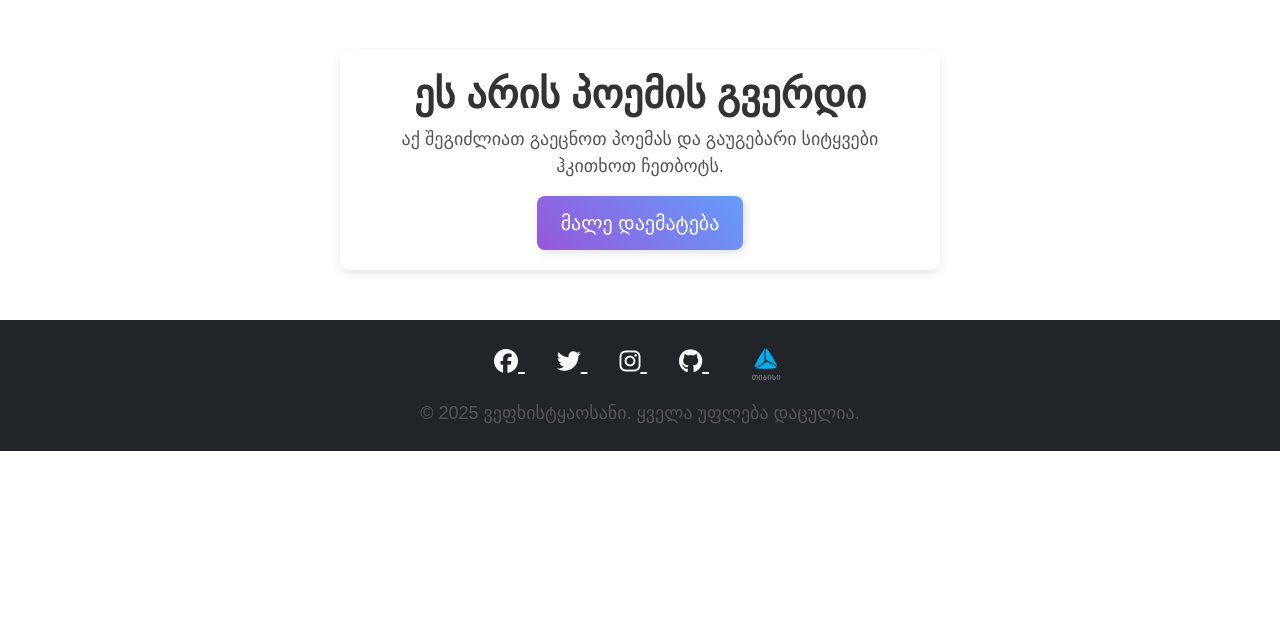
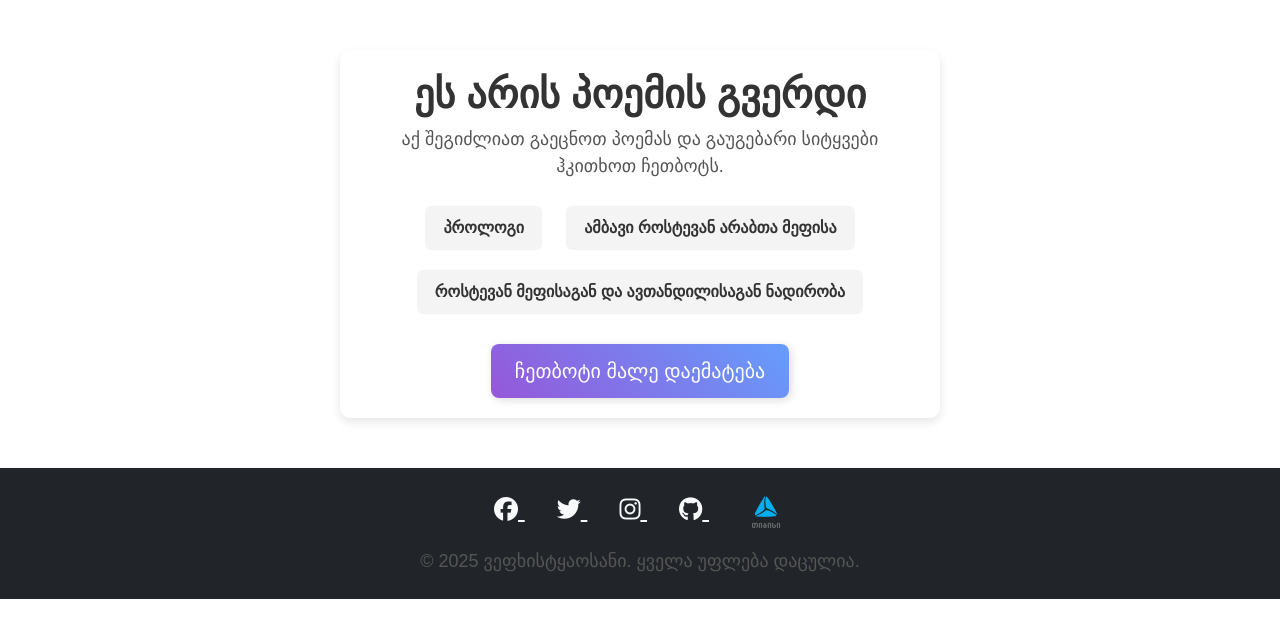
Before and after one commit to SANDRICKSON/vefxistyaosani, a Flask app: page /poem in a window 1280 px wide. Shown: the part 92-730 px from the top of the page. Run offline with Flask 3, Linux system fonts and the light colour scheme; some web fonts are replaced.

Commit message:
Update poem.html

```diff
--- a/templates/poem.html
+++ b/templates/poem.html
@@ -5,7 +5,14 @@
     <h1>ეს არის პოემის გვერდი</h1>
     <p>აქ შეგიძლიათ გაეცნოთ პოემას და გაუგებარი სიტყვები ჰკითხოთ ჩეთბოტს.</p>
 
-    <button disabled class="custom-btn">მალე დაემატება</button>
+    <!-- დამატებული ბმულები თავებზე -->
+    <div class="chapter-links">
+        <a href="{{ url_for('chapter_page', chapter_id=1) }}" class="chapter-link">პროლოგი</a>
+        <a href="{{ url_for('chapter_page', chapter_id=2) }}" class="chapter-link">ამბავი როსტევან არაბთა მეფისა</a>
+        <a href="{{ url_for('chapter_page', chapter_id=3) }}" class="chapter-link">როსტევან მეფისაგან და ავთანდილისაგან ნადირობა</a>
+    </div>
+
+    <button disabled class="custom-btn">ჩეთბოტი მალე დაემატება</button>
 </div>
 
 <style>
@@ -49,5 +56,25 @@
     .custom-btn:hover {
         opacity: 0.9;
     }
+
+    .chapter-links {
+        margin-bottom: 20px;
+    }
+
+    .chapter-link {
+        display: inline-block;
+        margin: 10px;
+        padding: 10px 18px;
+        background-color: #f4f4f4;
+        border-radius: 6px;
+        font-family: "BPG Classic Medium", sans-serif;
+        text-decoration: none;
+        color: #333;
+        transition: background-color 0.2s;
+    }
+
+    .chapter-link:hover {
+        background-color: #e0e0e0;
+    }
 </style>
 {% endblock %}
```
